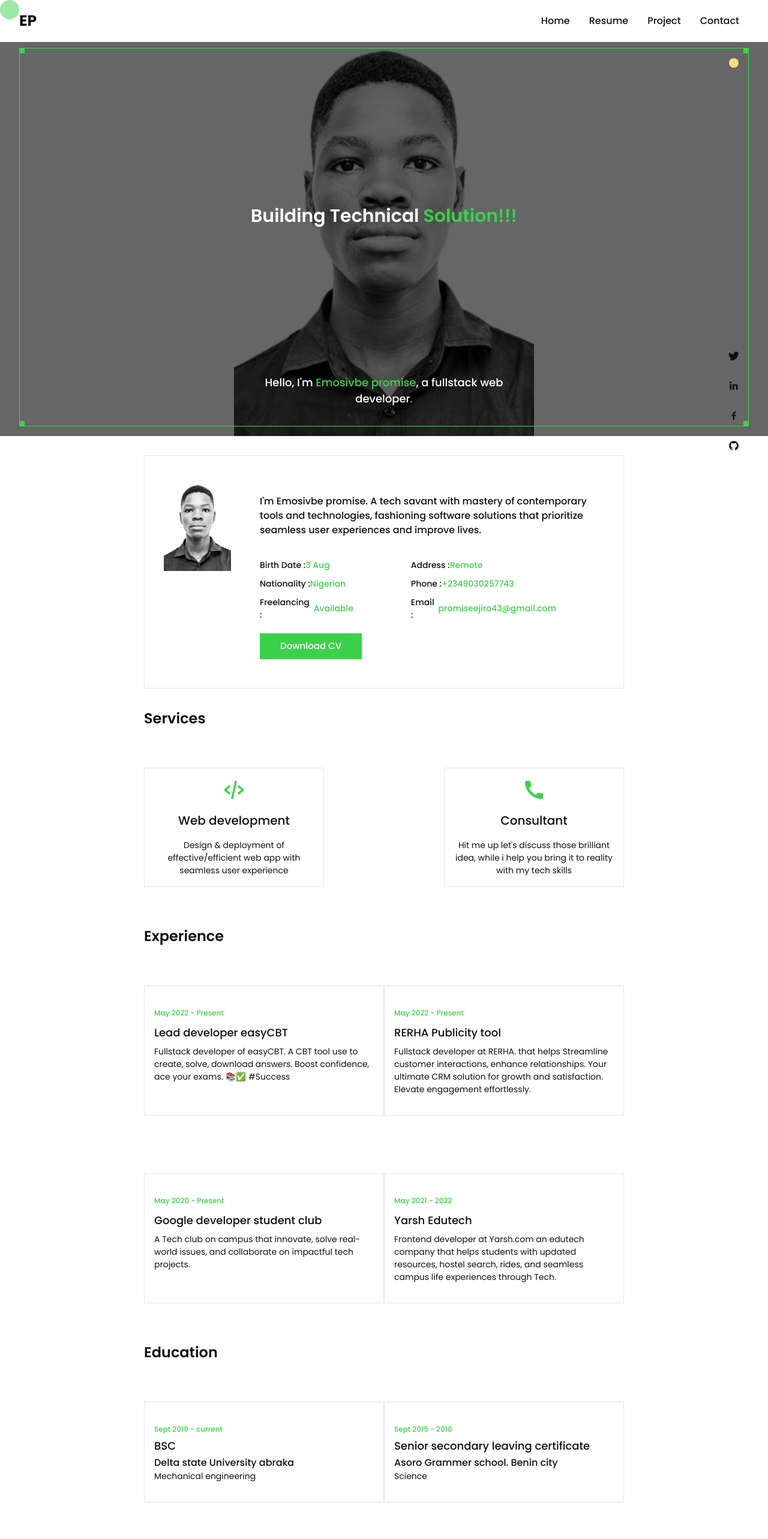
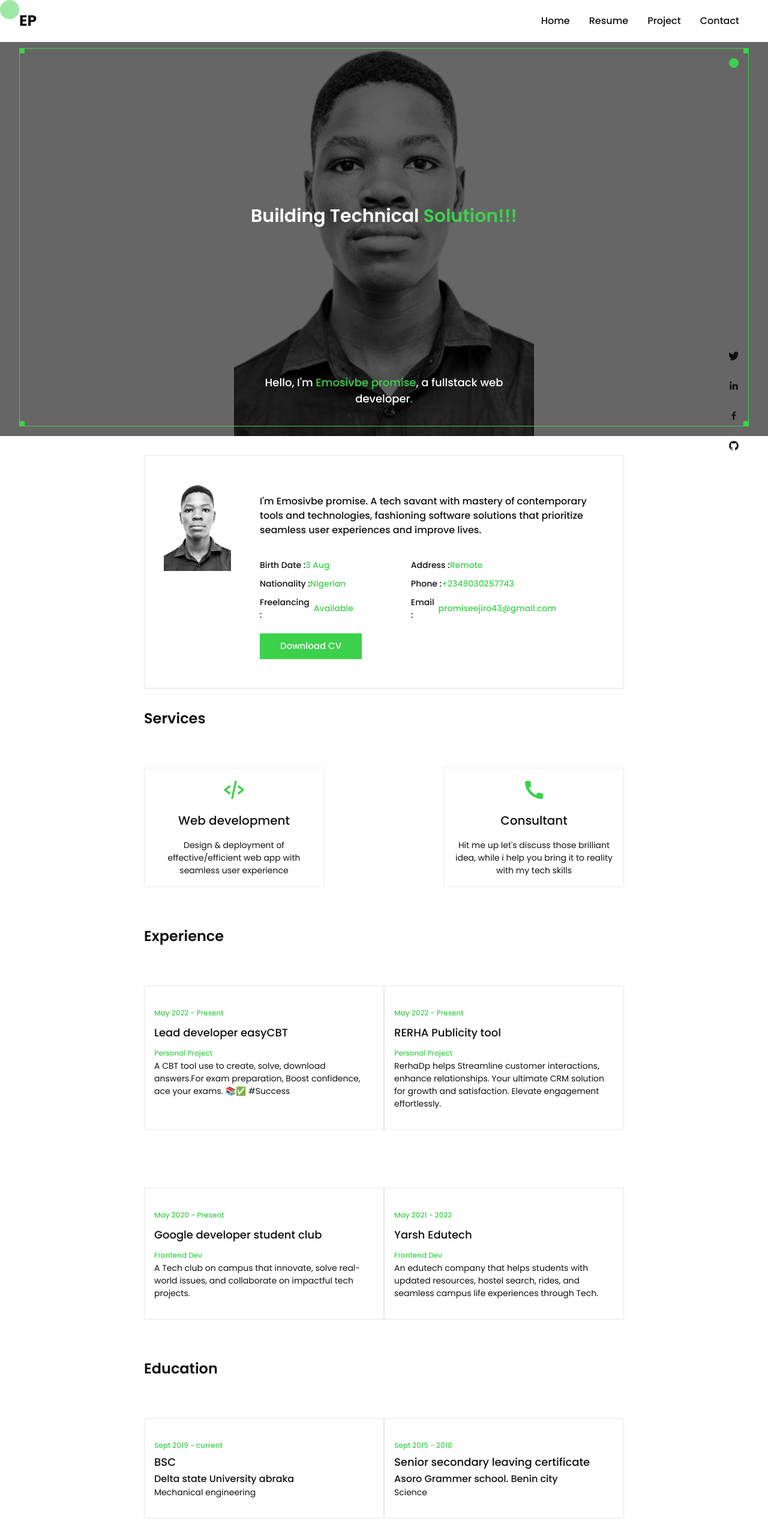
Before and after one commit to Promiseejiro/repo, a Next.js app in the folder portfolio/: page / in a window 1280 px wide. Shown: the top 2566 px of the page at 60% size. Built offline with nearby package versions, Linux system fonts and the light colour scheme.

Commit message:
new commit

```diff
--- a/portfolio/app/components/expirence/expirence.tsx
+++ b/portfolio/app/components/expirence/expirence.tsx
@@ -11,23 +11,27 @@ const Expirence =()=>{
      const experiences = [
       {
         date: "May 2022 - Present",
+        role: "Personal Project",
         heading: "Lead developer easyCBT",
-        text: "Fullstack developer of easyCBT. A  CBT tool use to create, solve, download answers. Boost confidence, ace your exams. 📚✅ #Success",
+        text: "A  CBT tool use to create, solve, download answers.For exam preparation, Boost confidence, ace your exams. 📚✅ #Success",
       },
       {
         date: "May 2022 - Present",
+        role: "Personal Project",
         heading: "RERHA Publicity tool",
-        text: "Fullstack developer at RERHA. that helps Streamline customer interactions, enhance relationships. Your ultimate CRM solution for growth and satisfaction. Elevate engagement effortlessly."
+        text: "RerhaDp helps Streamline customer interactions, enhance relationships. Your ultimate CRM solution for growth and satisfaction. Elevate engagement effortlessly."
       },
           {
             date: "May 2020 - Present",
+            role: "Frontend Dev",
             heading: "Google developer student club",
             text: "A Tech club on campus that innovate, solve real-world issues, and collaborate on impactful tech projects.",
           },
           {
             date: "May 2021 - 2022",
             heading: "Yarsh Edutech",
-            text: "Frontend developer at Yarsh.com an edutech company that helps students with updated resources, hostel search, rides, and seamless campus life experiences through Tech."
+            role: "Frontend Dev",
+            text: "An edutech company that helps students with updated resources, hostel search, rides, and seamless campus life experiences through Tech."
           },
 
         ];
@@ -39,6 +43,7 @@ const Expirence =()=>{
             <div className={classes.card} key={index}>
               <span>{experience.date}</span>
               <h4>{experience.heading}</h4>
+              <span>{experience.role}</span>
               <p>{experience.text}</p>
             </div>
           ))}
--- a/portfolio/app/components/leftcomponent/connect.tsx
+++ b/portfolio/app/components/leftcomponent/connect.tsx
@@ -26,7 +26,9 @@ const Connect = () => {
         {connect.map((con: any, index: number) => (
           <li key={index}>
             <p>
-              <span> {con.name}</span>:{con.value}
+              <span> {con.name}</span>
+              {` : `}
+              {con.value}
             </p>
           </li>
         ))}
--- a/portfolio/app/components/navbar/navbar.module.css
+++ b/portfolio/app/components/navbar/navbar.module.css
@@ -149,29 +149,21 @@
   padding: 0.3rem 1rem;
 }
 
-.desktopnav li:hover {
+
+.desktopnav li a:hover {
   background-color: var(--blue-color);
   color: var(--white-color);
 }
 
-.desktopnav li a:hover {
+.white_theme .desktopnav li a:hover {
+  background-color: var(--success-color);
   color: var(--white-color);
 }
 
-.white_theme .desktopnav li:hover {
-  background-color: var(--success-color);
-}
 
-.white_theme .desktopnav li a:hover {
-  color: var(--white-color);
-}
-
-.brown_theme .desktopnav li:hover {
-  background-color: var(--brown-color);
-  color: var(--dark-color);
-}
 
 .brown_theme .desktopnav li a:hover {
+  background-color: var(--brown-color);
   color: var(--dark-color);
 }
 
--- a/portfolio/app/components/projects/project.module.css
+++ b/portfolio/app/components/projects/project.module.css
@@ -77,16 +77,32 @@
   font-weight: 500;
   color: var(--gray-color);
   text-align: center;
-  padding: 0.5rem;
+  padding: 0.3rem 0.6rem;
   border-bottom: 0.5px solid var(--border-color);
   text-decoration: none;
+  margin-top: 0.4rem;
+}
+
+.project_btn:hover {
+  background-color: var(--blue-color);
+  color: var(--white-color);
 }
 
 .white_theme .project_btn {
   color: var(--dark-color);
 }
 
+.white_theme .project_btn:hover {
+  background-color: var(--success-color);
+  color: var(--white-color);
+}
+
 .brown_theme .project_btn {
+  color: var(--dark-color);
+}
+
+.brown_theme .project_btn:hover {
+  background-color: var(--brown-color);
   color: var(--dark-color);
 }
 
--- a/portfolio/app/components/theme/theme.tsx
+++ b/portfolio/app/components/theme/theme.tsx
@@ -25,16 +25,16 @@ changeTheme(currentTheme)
                    }}>
                     <div></div>
                </div> */}
-               {/* <div className={`${classes.item} ${classes.item_2}`} onClick={()=>{
+               <div className={`${classes.item} ${classes.item_2}`} onClick={()=>{
                      changeHandler("white")
                    }}>
                     <div></div>
-               </div> */}
-               <div className={`${classes.item} ${classes.item_3}`} onClick={()=>{
+               </div>
+               {/* <div className={`${classes.item} ${classes.item_3}`} onClick={()=>{
                      changeHandler("brown")
                    }}>
                     <div></div>
-               </div>
+               </div> */}
                </div>
 
           </div>
```
